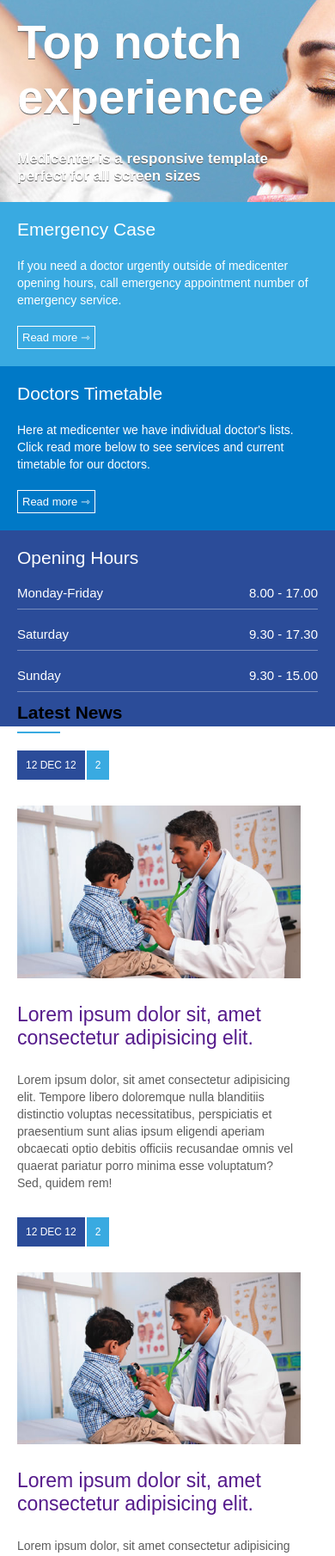
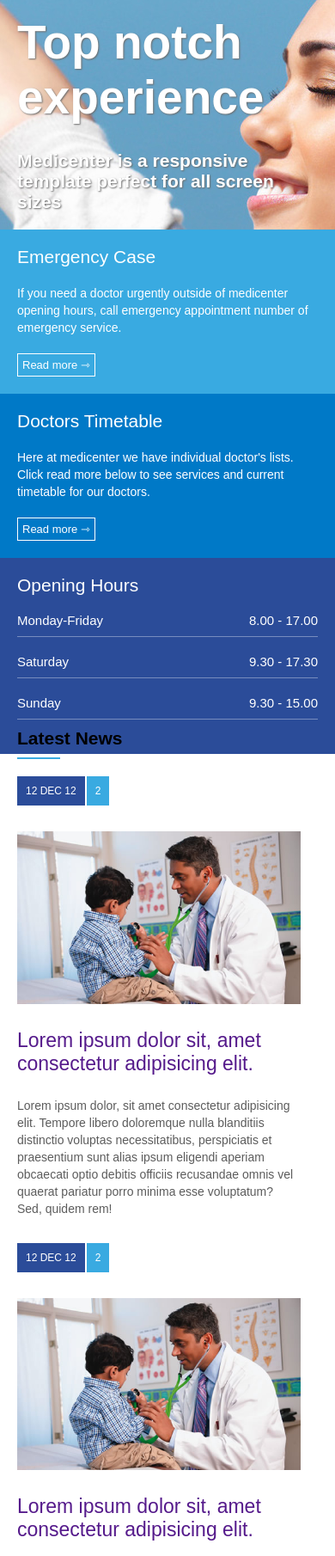
Before and after one commit to iCaioHenrique/P-ginaHomeSite, a plain HTML site: page index.html in a window 390 px wide. Shown: the part 123-1933 px from the top of the page at 86% size. Drawn offline with Linux system fonts and the light colour scheme.

Commit message:
ajustes e finalização

```diff
--- a/style.css
+++ b/style.css
@@ -341,16 +341,18 @@ footer .widget_title_text{
     }
     .banner_headline h1{
         font-size: 55px;
+        text-shadow: 1px 1px 2px #6d6d6d;
+
     }
     .banner_headline h2{
-        font-size: 17px;
+        text-shadow: 1px 1px 2px #6d6d6d;
     }
     .banner_options{
         height: auto;
         flex-direction: column;
     }
     #geral section{
-        margin-top: 100px;
+        margin-top: 130px;
         padding: 20px;
     }
     #geral aside{
@@ -368,6 +370,7 @@ footer .widget_title_text{
     }
     .footer_copy{
         padding: 20px;
+        text-align: center;
     }
     header .container{
         flex-direction: row;
```
